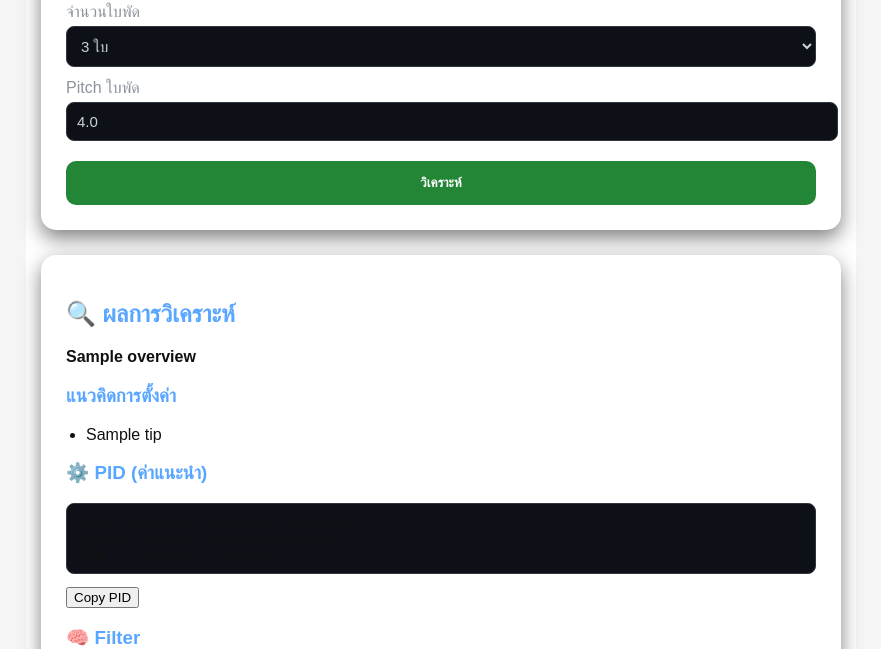
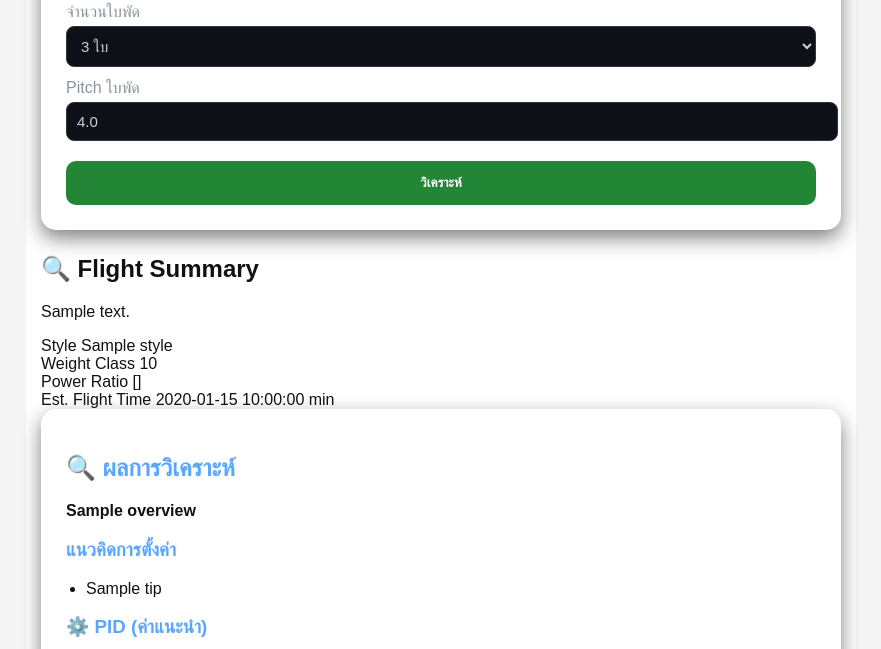
Before and after one commit to Santipap250/obixconfigdoctor-dev, a Flask app: template templates/index.html in a window 1280 px wide. Shown: the part 572-1221 px from the top of the page, without its empty margins (199-1080 px from the left). Run offline with Flask 3, Linux system fonts and the light colour scheme; the template is opened without the code that fills it: most values are stand-ins (such as "Sample title", 1, 10 or a date in 2020).

Commit message:
Update index.html

```diff
--- a/templates/index.html
+++ b/templates/index.html
@@ -111,6 +111,35 @@ window.onload = () => {
 </form>
 
 {% if analysis %}
+<section class="flight-summary">
+  <h2>🔍 Flight Summary</h2>
+
+  <p class="summary-main">
+    {{ analysis.summary }}
+  </p>
+
+  <div class="summary-grid">
+    <div class="summary-item">
+      <span class="label">Style</span>
+      <span class="value">{{ analysis.style }}</span>
+    </div>
+
+    <div class="summary-item">
+      <span class="label">Weight Class</span>
+      <span class="value">{{ analysis.weight_class }}</span>
+    </div>
+
+    <div class="summary-item">
+      <span class="label">Power Ratio</span>
+      <span class="value">{{ analysis.thrust_ratio }}</span>
+    </div>
+
+    <div class="summary-item">
+      <span class="label">Est. Flight Time</span>
+      <span class="value">{{ analysis.flight_time }} min</span>
+    </div>
+  </div>
+</section>
 <div class="result-card">
 <h2>🔍 ผลการวิเคราะห์</h2>
 <p><strong>{{ analysis.overview }}</strong></p>
```
